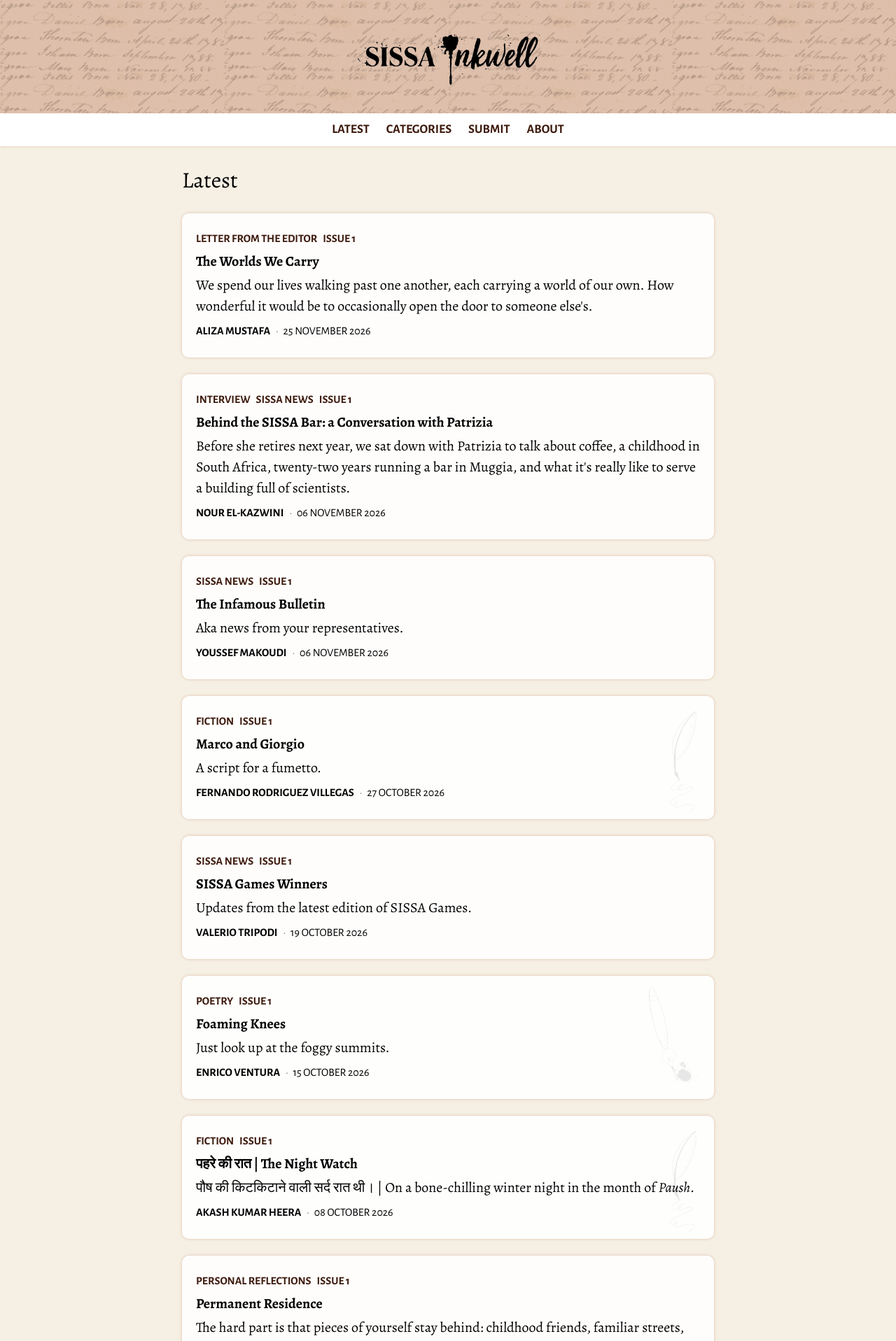
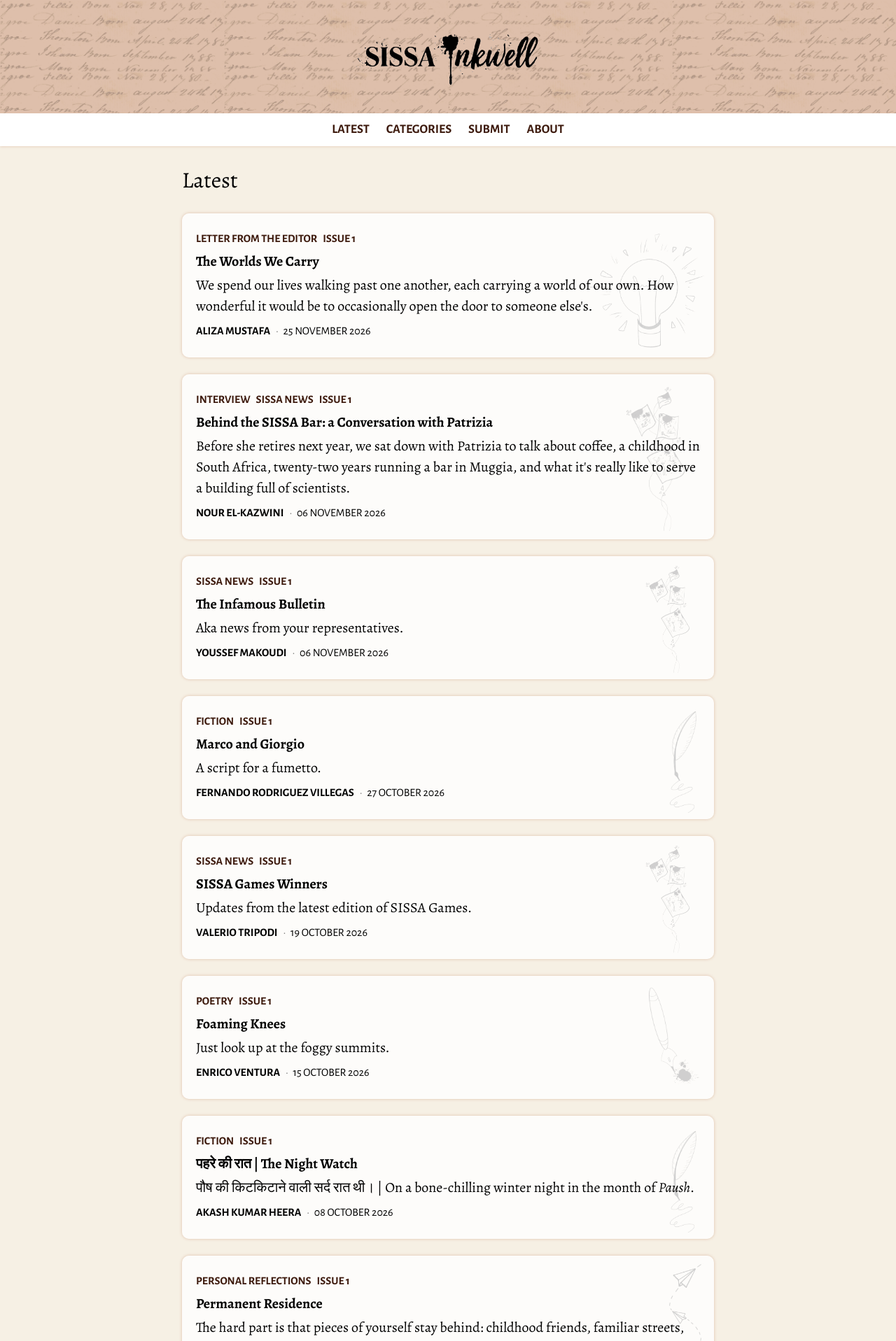
Before and after one commit to 11DE784A/InkwellWebsite, a Jekyll site: the page built from latest.markdown, in a window 1280 px wide. Shown: the top 1917 px of the page at 70% size. Built offline with Jekyll 4.4.1, drawn with Linux system fonts in a browser that asks for light colours; some web fonts are replaced.

Commit message:
darker card background sketches, added missing tags

```diff
--- a/assets/styles.css
+++ b/assets/styles.css
@@ -14,7 +14,7 @@
   --white: #fff;
   --black: #000;
 
-  --white-90: rgba(255, 255, 255, 0.90);
+  --white-80: rgba(255, 255, 255, 0.80);
 
   --grey-ee: #eee;
   --grey-df: #dfdfdf;
@@ -212,7 +212,7 @@ section h2 {
 }
 
 .card {
-  background: var(--white-90);
+  background: var(--white-80);
   background-blend-mode: lighten;
   background-position: 98% 50%;
   background-repeat: no-repeat;
@@ -227,7 +227,8 @@ section h2 {
   box-shadow: 0 0 0.8rem var(--chocolate-brown);
 }
 
-.art {
+.art,
+.culture {
   background-image: url("/assets/images/sketch-flowers.png");
 }
 
@@ -235,11 +236,7 @@ section h2 {
   background-image: url("/assets/images/sketch-quill.png");
 }
 
-.opinion {
-  background-image: url("/assets/images/sketch-lightbulb.png");
-}
-
-.personal-essay {
+.personal-reflections {
   background-image: url("/assets/images/sketch-paperplanes.png");
 }
 
@@ -247,8 +244,17 @@ section h2 {
   background-image: url("/assets/images/sketch-pen.png");
 }
 
+.politics,
+.letter-from-the-editor {
+  background-image: url("/assets/images/sketch-lightbulb.png");
+}
+
 .review {
   background-image: url("/assets/images/sketch-reel.png");
+}
+
+.sissa-news {
+  background-image: url("/assets/images/sketch-flying-sheets.png");
 }
 
 .author,
```
